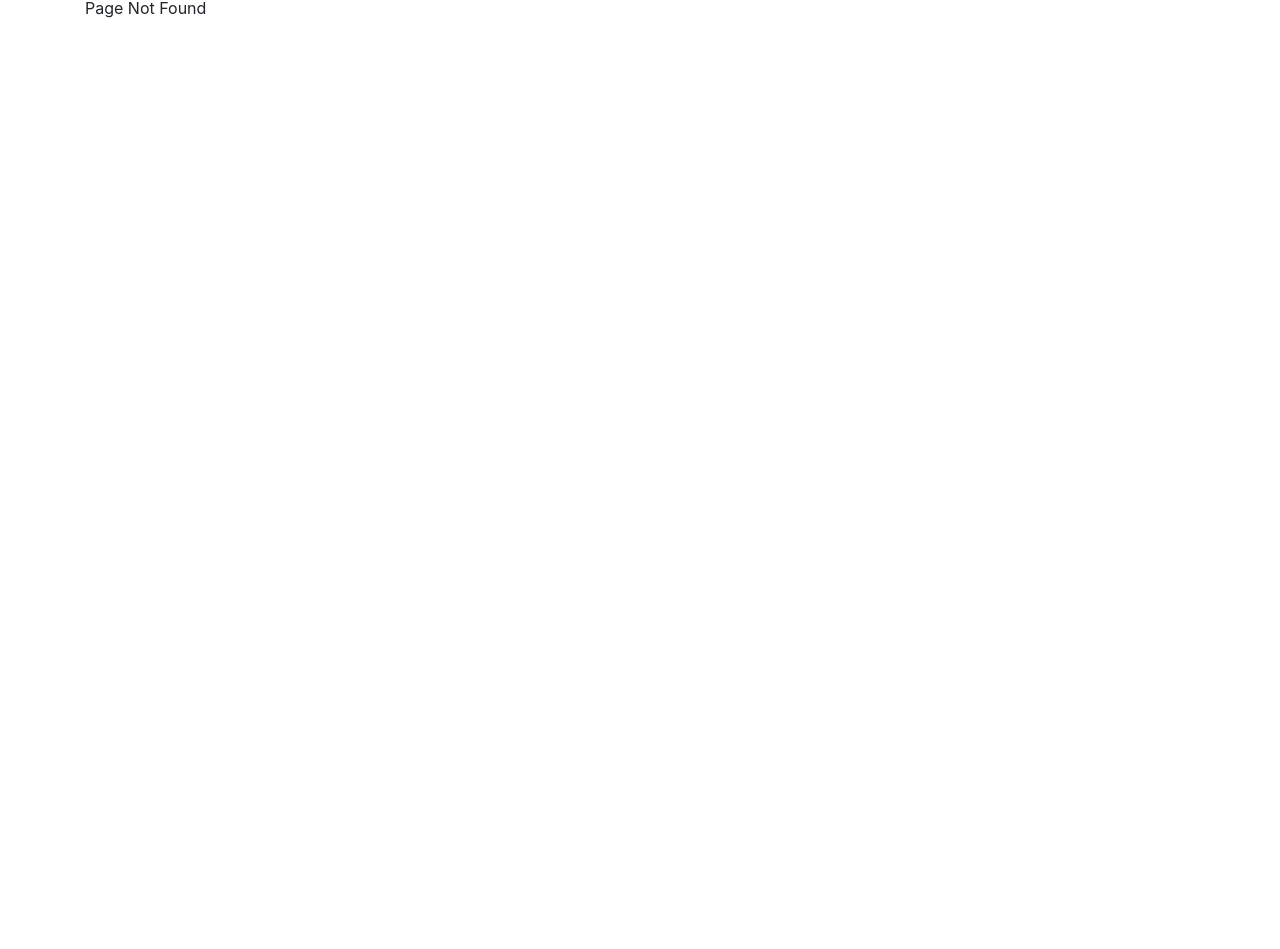
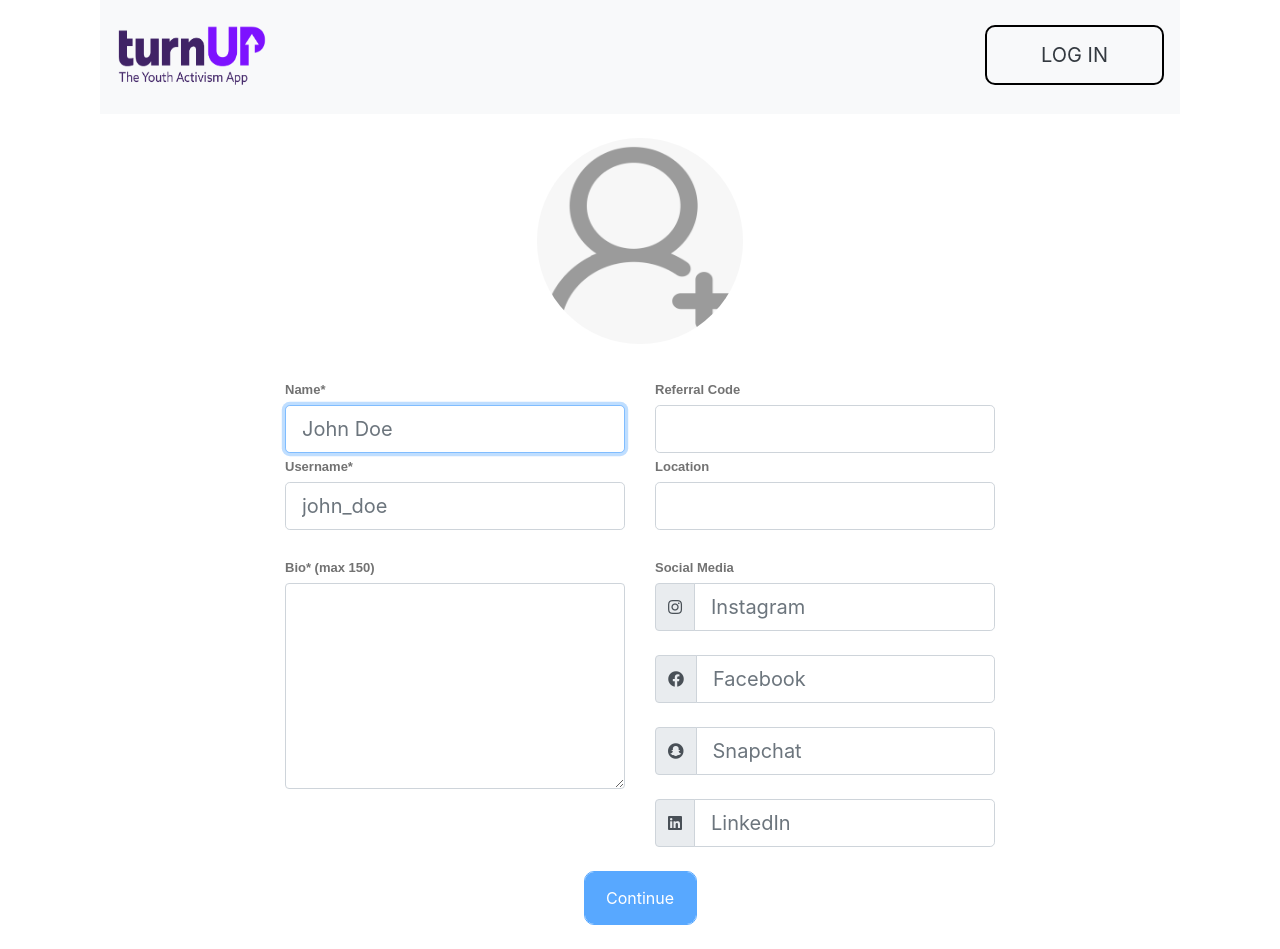
Before and after one commit to tmalik8/ReactPlayground, a React (Create React App) app: page /CreateAccount in a window 1280 px wide. Before the commit this address had no page. Shown: the part 136-1085 px from the top of the page. Before the commit the page ends 800 px from the top, so only its background shows below. Built offline with nearby package versions, Linux system fonts and the light colour scheme.

Commit message:
Full component for account info

```diff
--- a/src/App.js
+++ b/src/App.js
@@ -16,6 +16,7 @@ import PageNotFound from "./components/PageNotFound";
 import ReactTask2 from "./components/interns/ReactTask2";
 import soniaPage from "./components/interns/soniaPage";
 import AdilPage from "./components/interns/AdilPage";
+import CreateAccount from "./components/CreateAccount";
 
 const App = () => {
   return (
@@ -27,6 +28,7 @@ const App = () => {
           <Route path='/interns/reacttask2' component={ReactTask2}/>
           <Route path="/interns/soniaPage" component={soniaPage}/>
           <Route path="/interns/AdilPage" component={AdilPage}/>
+          <Route path="/CreateAccount" component={CreateAccount}/>
           <Route component={PageNotFound}/>
         </Switch>
       </Container>
--- /dev/null
+++ b/src/components/CreateAccount.js
@@ -0,0 +1,199 @@
+import React, { useState } from "react";
+import { Button, FormControl, Col, Row, Navbar, Image, InputGroup, Container } from "react-bootstrap";
+
+import logo from '../resources/turnUpLogo.png'
+import userAdd from '../resources/userAdd.png'
+function CreateAccount() {
+  const [image, setImage] = useState({ preview: "", raw: "" });
+  const [name, setName] = useState("");
+  const [username, setUsername] = useState("");
+  const [referralcode, setReferralcode] = useState("");
+  const [location, setLocation] = useState("");
+  const [bio, setBio] = useState("");
+  const [Instagram, setInstagram] = useState("");
+  const [Facebook, setFacebook] = useState("");
+  const [Snapchat, setSnapchat] = useState("");
+  const [LinkedIn, setLinkedIn] = useState("");
+
+  function validateForm() {
+    return name.length > 0 && username.length > 0 && bio.length > 0 && bio.length <= 150;
+  }
+
+  function handleSubmit(event) {
+    event.preventDefault();
+    const data = new FormData(event.target);
+
+    fetch('/api/form-submit-url', {
+      method: 'POST',
+      body: data,
+    });
+  }
+  const handleChange = e => {
+    if (e.target.files.length) {
+      setImage({
+        preview: URL.createObjectURL(e.target.files[0]),
+        raw: e.target.files[0]
+      });
+    }
+  };
+
+  return (
+    <Container onSubmit={handleSubmit}>
+
+      <Navbar bg="light" variant="light">
+        <Navbar.Brand href="#home"> <Image className="align-top" alt="TurnUp Activism" src={logo} width="150" height="60" /> </Navbar.Brand>
+        <Navbar.Collapse className="justify-content-end">
+          <Button variant="outline-dark" size="lg" className="button-login-signup" >LOG IN</Button>
+        </Navbar.Collapse>
+      </Navbar>
+      <br />
+      <Row className='justify-content-center'>
+        <label htmlFor="upload-button">
+          {image.preview ? (
+            <Image src={image.preview} alt="dummy" width="206" height="206" roundedCircle />
+          ) : (
+              <>
+                <Col xs={6} md={4}>
+                  <Image src={userAdd} width="206" height="206" roundedCircle />
+                </Col>
+              </>
+            )}
+        </label>
+        <input
+          type="file"
+          id="upload-button"
+          style={{ display: "none" }}
+          onChange={handleChange}
+        />
+      </Row>
+      <br />
+      <Row className='justify-content-center'>
+        <Col xs={4}>
+          <label className="input-acc-creation">Name*</label>
+          <InputGroup controlId="name">
+            <FormControl
+              autoFocus
+              placeholder="John Doe"
+              value={name}
+              size="lg"
+              type="text"
+              onChange={e => setName(e.target.value)}
+            />
+          </InputGroup>
+          <label className="input-acc-creation">Username*</label>
+          <InputGroup controlId="username" bsSize="large">
+            <FormControl
+              value={username}
+              onChange={e => setUsername(e.target.value)}
+              type="text"
+              placeholder="john_doe"
+              size="lg"
+            />
+          </InputGroup>
+        </Col>
+        <Col xs={4}>
+          <label className="input-acc-creation">Referral Code</label>
+          <InputGroup controlId="referralcode">
+            <FormControl
+              value={referralcode}
+              onChange={e => setReferralcode(e.target.value)}
+              type="number"
+              size="lg"
+            />
+          </InputGroup>
+          <label className="input-acc-creation">Location</label>
+          <InputGroup controlId="location">
+            <FormControl
+              value={location}
+              onChange={e => setLocation(e.target.value)}
+              type="number"
+              size="lg"
+            />
+          </InputGroup>
+        </Col>
+      </Row>
+      <br />
+      <Row className='justify-content-center'>
+        <Col xs={4}>
+          <label className="input-acc-creation">Bio* (max 150)</label>
+          <InputGroup controlId="bio">
+            <FormControl
+              value={bio}
+              as="textarea"
+              rows="8"
+              onChange={e => setBio(e.target.value)}
+              type="text"
+            />
+          </InputGroup>
+        </Col>
+        <Col xs={4}>
+          <label className="input-acc-creation">Social Media</label>
+          <InputGroup controlId="social">
+            <InputGroup.Prepend>
+              <InputGroup.Text>
+                <i class="fab fa-instagram"></i>
+              </InputGroup.Text>
+            </InputGroup.Prepend>
+            <FormControl
+              value={Instagram}
+              onChange={e => setInstagram(e.target.value)}
+              type="text"
+              placeholder="Instagram"
+              size="lg"
+            />
+          </InputGroup>
+          <br />
+          <InputGroup>
+            <InputGroup.Prepend>
+              <InputGroup.Text>
+                <i class="fab fa-facebook"></i>
+              </InputGroup.Text>
+            </InputGroup.Prepend>
+            <FormControl
+              value={Facebook}
+              onChange={e => setFacebook(e.target.value)}
+              type="text"
+              placeholder="Facebook"
+              size="lg"
+            />
+          </InputGroup>
+          <br />
+          <InputGroup>
+            <InputGroup.Prepend>
+              <InputGroup.Text>
+                <i class="fab fa-snapchat"></i>
+              </InputGroup.Text>
+            </InputGroup.Prepend>
+            <FormControl
+              value={Snapchat}
+              onChange={e => setSnapchat(e.target.value)}
+              type="text"
+              placeholder="Snapchat"
+              size="lg"
+            />
+          </InputGroup>
+          <br />
+          <InputGroup>
+            <InputGroup.Prepend>
+              <InputGroup.Text>
+                <i class="fab fa-linkedin"></i>
+              </InputGroup.Text>
+            </InputGroup.Prepend>
+            <FormControl
+              value={LinkedIn}
+              onChange={e => setLinkedIn(e.target.value)}
+              type="text"
+              placeholder="LinkedIn"
+              size="lg"
+            />
+          </InputGroup>
+        </Col>
+      </Row>
+      <br />
+      <Row className='justify-content-center'>
+        <Button type="submit" disabled={!validateForm()} className="button-acc-creation">Continue</Button>
+      </Row>
+    </Container>
+  );
+}
+export default CreateAccount;
--- a/src/components/Navigation.js
+++ b/src/components/Navigation.js
@@ -25,6 +25,7 @@ const Navigation = () => {
             <Link className="dropdown-item" to='/interns/reacttask2'>React Task 2</Link>
             <Link className="dropdown-item" to="/interns/soniaPage">Sonia's Page</Link>
             <Link className="dropdown-item" to="/interns/adilPage">Adil's Page</Link>
+            <Link className="dropdown-item" to="/CreateAccount">Create Account</Link>
           </NavDropdown>
         </Nav>
       </Navbar.Collapse>
--- a/src/styles/app.css
+++ b/src/styles/app.css
@@ -31,3 +31,122 @@
         word-break: break-all;
     }
 }
+.button-acc-creation{
+    top: 1679px;
+left: 789px;
+width: 113px;
+height: 54px;
+background: #989898 0% 0% no-repeat padding-box;
+border-radius: 10px;
+opacity: 1;
+}
+
+.button-signup{
+    top: 772px;
+left: 1149px;
+width: 398px;
+height: 54px;
+background: #989898 0% 0% no-repeat padding-box;
+border-radius: 10px;
+opacity: 1;
+}
+
+.input-signup{
+    top: 663px;
+left: 1149px;
+width: 398px;
+height: 42px;
+background: #FFFFFF 0% 0% no-repeat padding-box;
+border: 2px solid #767676;
+border-radius: 10px;
+opacity: 1;
+}
+
+.Jumb-signup{
+    top: 200px;
+left: 501px;
+width: 565px;
+height: 392px;
+background: #FFFFFF 0% 0% no-repeat padding-box;
+border-radius: 90px;
+opacity: 1;
+padding: 80px 80px 80px 80px;
+}
+
+.button-modal{
+    top: 397px;
+left: 192px;
+width: 256px;
+height: 60px;
+background: #402366 0% 0% no-repeat padding-box;
+opacity: 1;
+}
+
+.body-modal-div{
+    top: 205px;
+left: 129px;
+width: 382px;
+height: 57px;
+text-align: center;
+letter-spacing: 0px;
+color: #5B5B5B;
+opacity: 1;
+}
+
+.body-modal-p{
+    top: 277px;
+left: 133px;
+width: 373px;
+height: 77px;
+text-align: center;
+letter-spacing: 0px;
+color: #303133;
+opacity: 1;
+}
+
+.title-h1-signup{
+    top: 284px;
+left: 1149px;
+width: 494px;
+height: 84px;
+text-align: left;
+font: normal normal normal 60px/90px Poppins;
+letter-spacing: 0px;
+color: #000000;
+opacity: 1;
+}
+
+.text-p-signup{
+    top: 402px;
+left: 1149px;
+width: 471px;
+height: 128px;
+text-align: left;
+font: normal normal normal 18px/24px Poppins;
+letter-spacing: 0px;
+color: #000000;
+opacity: 1;
+}
+
+.button-login-signup{
+    top: 38px;
+left: 1672px;
+width: 179px;
+height: 60px;
+border: 2px solid #000000;
+justify-content: flex-end;
+border-radius: 10px;
+opacity: 1;
+
+}
+
+.input-acc-creation{
+
+width: 142px;
+height: 16px;
+text-align: left;
+font: normal normal bold 13px/17px Arial;
+letter-spacing: 0px;
+color: #727272;
+opacity: 1;
+}
```
Also changed, not shown: src/resources/userAdd.png (added).
